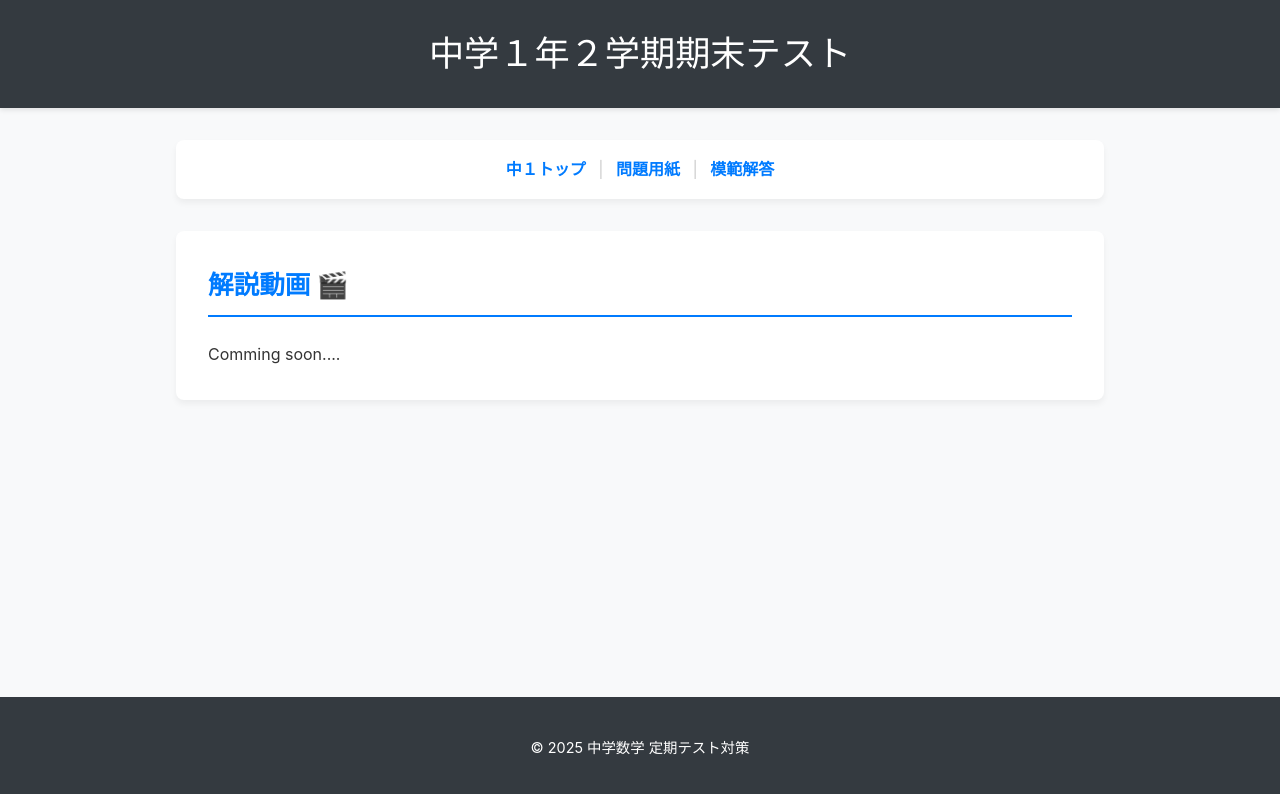
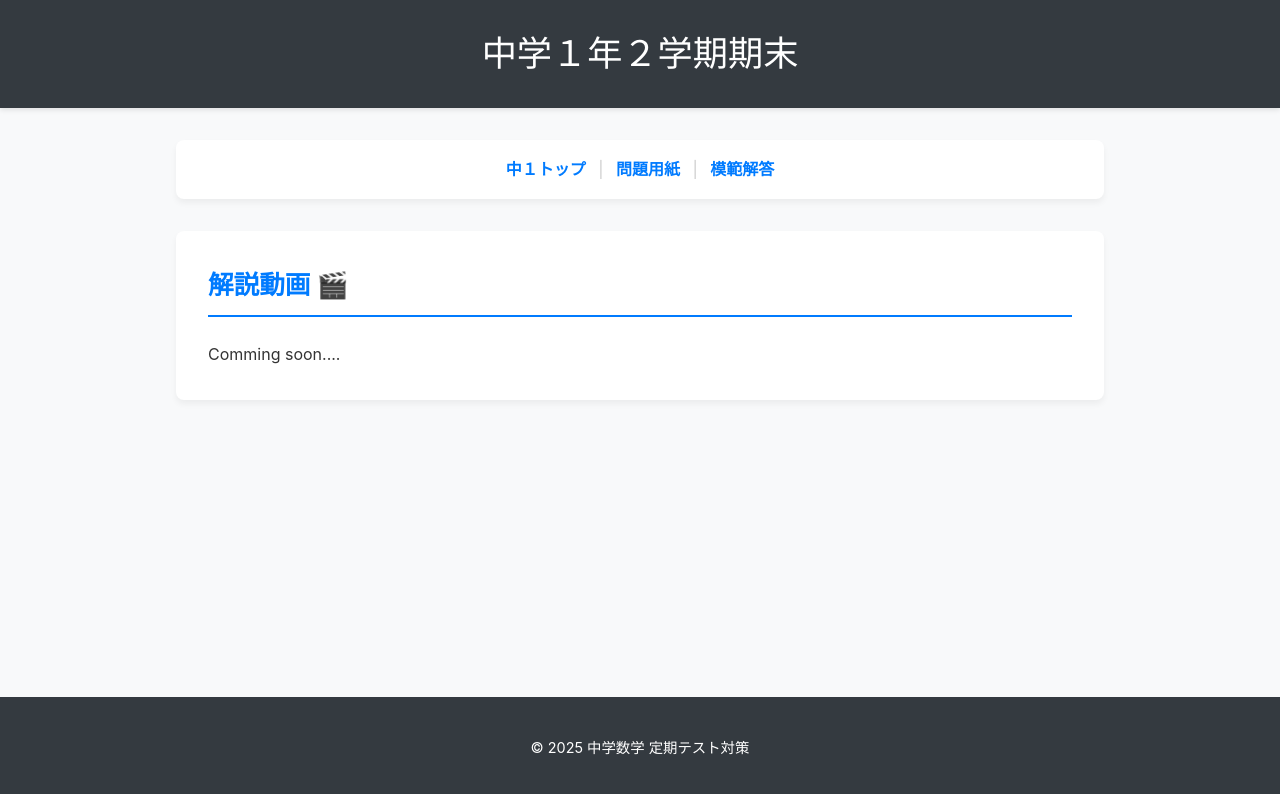
Before and after one commit to masashi-sup/testest, a plain HTML site: page testest/math/1/2-fin/vid.html in a window 1280 px wide. Drawn offline with Linux system fonts and the light colour scheme.

Commit message:
Update vid.html

```diff
--- a/testest/math/1/2-fin/vid.html
+++ b/testest/math/1/2-fin/vid.html
@@ -9,7 +9,7 @@
 <body>
 
     <header>
-        <h1>中学１年２学期期末テスト</h1>
+        <h1>中学１年２学期期末</h1>
     </header>
 
     <main>
```
